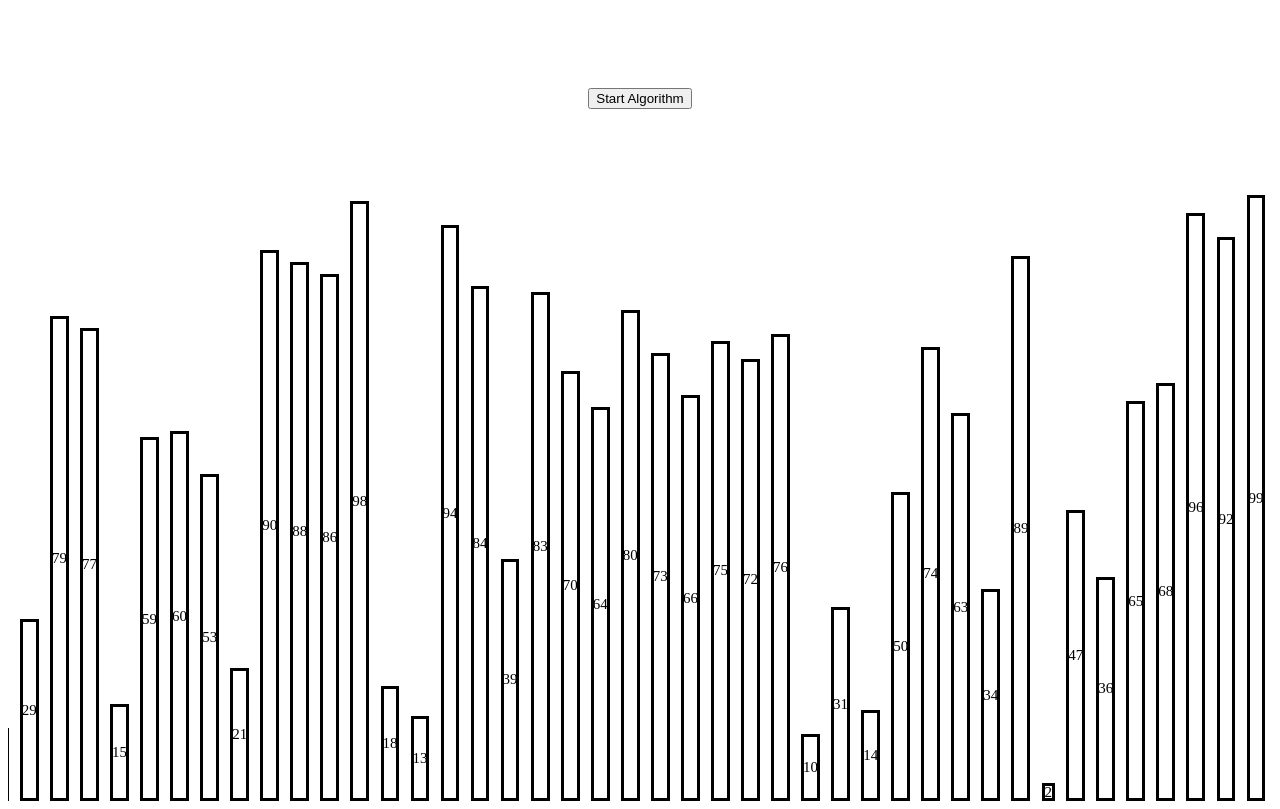
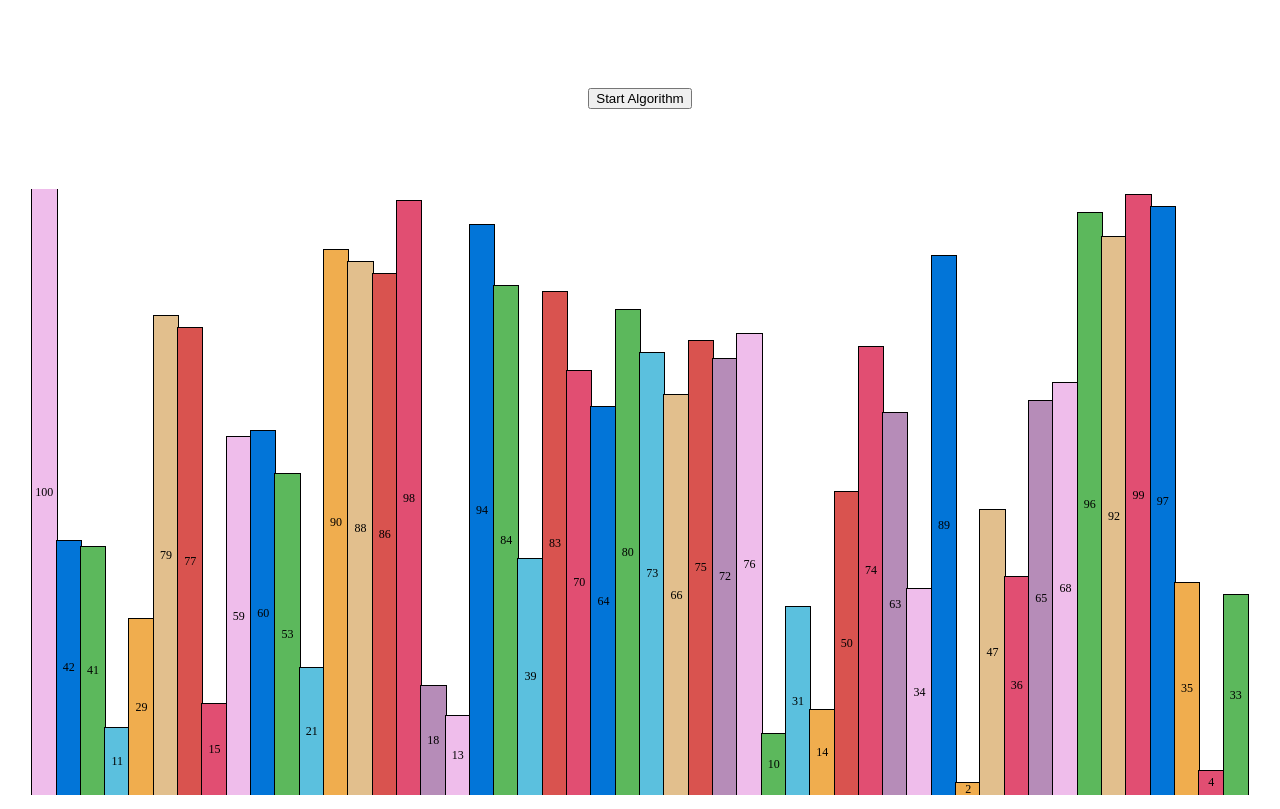
Before and after one commit to james-teng-0/sorting-algo-visualizer, a React (Create React App) app: page / in a window 1280 px wide. Built offline with nearby package versions, Linux system fonts and the light colour scheme.

Commit message:
add colours and removed borders

```diff
--- a/src/App.js
+++ b/src/App.js
@@ -4,13 +4,20 @@ import { Visualizer } from './components/Visualizer';
 
 
 export const App = () => {
-    var unique_num = [];
-    while (unique_num.length < 50){
-        var r = Math.floor(Math.random() * 100) + 1;
-        if(unique_num.indexOf(r) === -1) unique_num.push(r);
+    const colours = ["#EFBDEB", "#0275d8", "#5cb85c", "#5bc0de", "#f0ad4e", "#E2BF8D", "#d9534f", "#E14E72", "#B68CB8"]
+    let unique_array = [];
+    let initial_array = [];
+    let i = 0;
+    while (unique_array.length < 50){
+        let r = Math.floor(Math.random() * 100) + 1;
+        if (unique_array.indexOf(r) === -1) {
+            unique_array.push(r);
+            initial_array.push([r, colours[i % 9]]); // create 2d array of unique numbers in first index, and colour in second index
+        }
+        i++;
     }
 
-    const [arr, setArr] = useState(unique_num);
+    const [arr, setArr] = useState(initial_array);
 
     console.log(arr)
     return (
--- a/src/components/Dashboard.js
+++ b/src/components/Dashboard.js
@@ -17,7 +17,7 @@ const sleep = (time) => {
 const Bubblesort = async (arr, setArr) => {
     for (let i = 0; i < arr.length; i++) {
         for (let j = 0; j < (arr.length - i - 1); j++) {
-            if (arr[j] > arr[j + 1]) {
+            if (arr[j][0] > arr[j + 1][0]) {
                 let temp = arr[j];
                 arr[j] = arr[j + 1];
                 arr[j + 1] = temp;
--- a/src/components/Visualizer.js
+++ b/src/components/Visualizer.js
@@ -8,17 +8,16 @@ const VisualizerWrapper = styled.div`
 `
 
 const VisualizerBlock = styled(motion.li)`
-
+  background: ${props => props.colour};
   display: flex;
   justify-content: center;
   align-items: center;
   align-self: flex-end;
 
-  font-size: 15px;
-  border-style: solid;
+  font-size: 12px;
+  border: 0;
+  outline: 1px solid black;
 
-  margin-left: ${props => props.margin}vw;
-  margin-right: ${props => props.margin}vw;
   height: ${props => props.height}vh;
   width: ${props => props.width}vw;
 
@@ -34,20 +33,21 @@ const spring = {
 
 
 export const Visualizer = (props) => {
+  console.log(props.arr)
 
   return (
     <VisualizerWrapper>
       {props.arr.map((background) => {
           return (
           <VisualizerBlock
-            width={50/props.arr.length}
-            margin={22/props.arr.length}
-            height={75 * (background/99)}
-            key={background}
+            width={95/props.arr.length}
+            height={75 * (background[0]/99)}
+            key={background[0]}
+            colour={background[1]}
             layout
             transition={spring}
-            style={{ background  }}
-          > {background}
+            style={{ background }}
+          > {background[0]}
           </VisualizerBlock>
         );
         })
```
